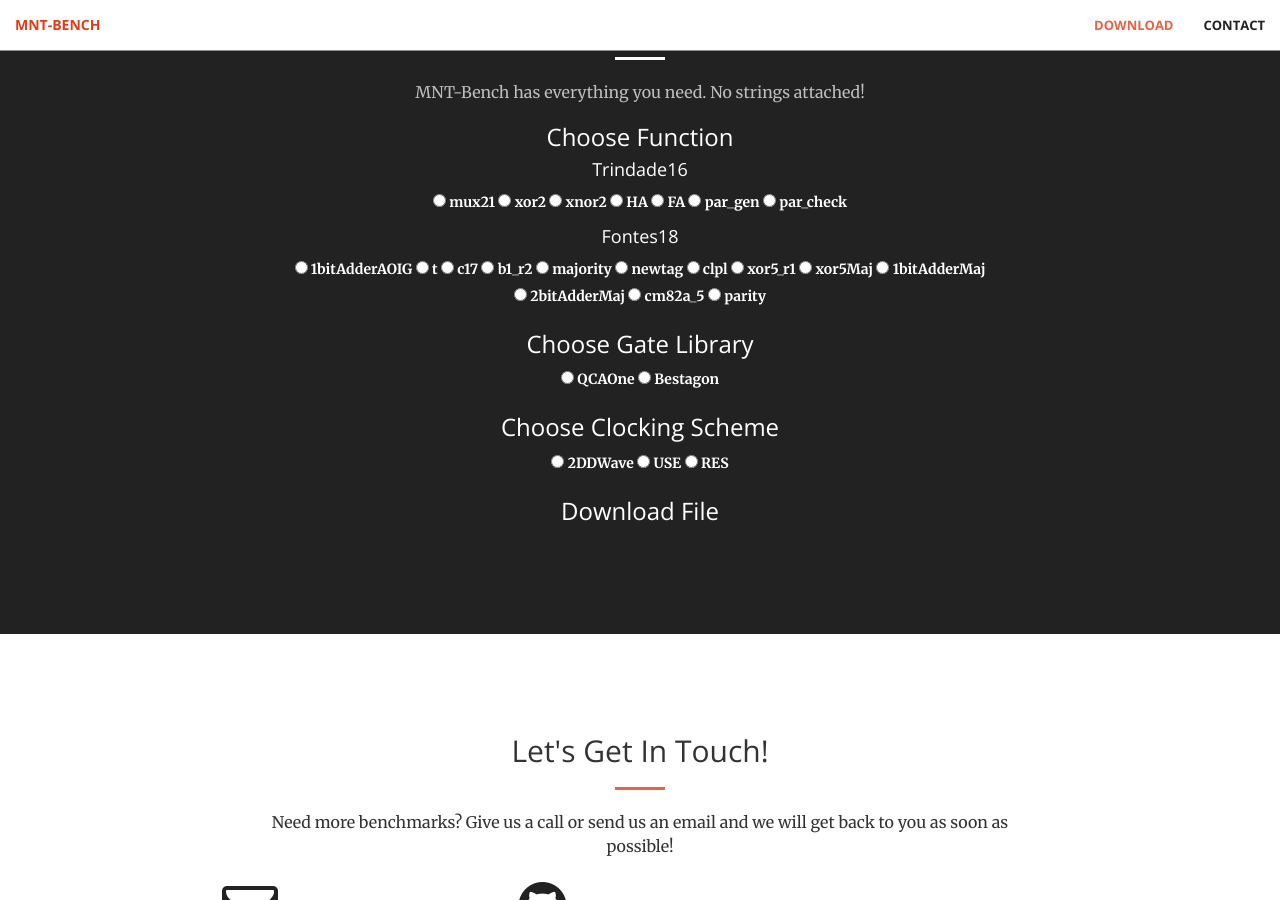
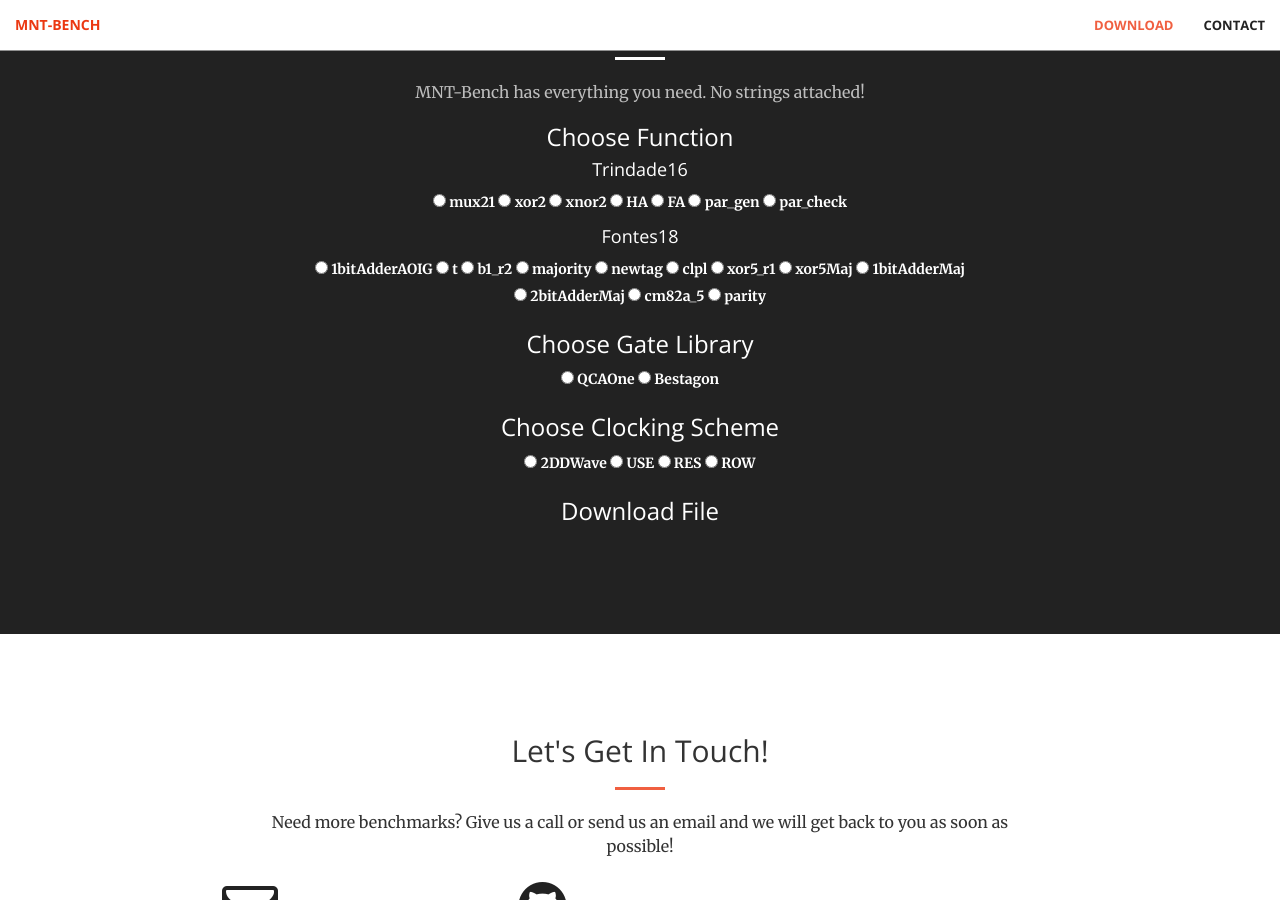
Before and after one commit to simon1hofmann/mnt-bench-old, a Jekyll site: the page built from docs/index.html, in a window 1280 px wide and 900 px high, scrolled down 996 px. Built offline with Jekyll 4.4.1, drawn with Linux system fonts in a browser that asks for light colours; nearby versions of some CDN libraries.

Commit message:
Update call-to-action.html

```diff
--- a/docs/_includes/call-to-action.html
+++ b/docs/_includes/call-to-action.html
@@ -38,9 +38,6 @@
                         </label>
                         <label>
                         <input type="radio" class="select" value="t" name="Function" /> t
-                        </label>
-                        <label>
-                        <input type="radio" class="select" value="c17" name="Function" /> c17
                         </label>
                         <label>
                         <input type="radio" class="select" value="b1_r2" name="Function" /> b1_r2
@@ -95,6 +92,9 @@
                     <label>
                     <input type="radio" class="select" value="RES" name="Clocking" /> RES
                     </label>
+                    <label>
+                    <input type="radio" class="select" value="ROW" name="Clocking" /> ROW
+                    </label>
                     <div class="link-container-library-clocking"></div>
                 </div>
                 <div>
@@ -119,7 +119,7 @@ $(document).on("change", ".select", function() {
 
   if (func){
       var trindade16 = ["mux21", "xor2", "xnor2", "HA", "FA", "par_gen", "par_check"];
-      var fontes18 = ["1bitAdderAOIG", "t", "c17", "b1_r2", "majority", "newtag", "clpl", "xor5_r1", "xor5Maj", "1bitAdderMaj", "2bitAdderMaj", "cm82a_5","parity"];
+      var fontes18 = ["1bitAdderAOIG", "t", "b1_r2", "majority", "newtag", "clpl", "xor5_r1", "xor5Maj", "1bitAdderMaj", "2bitAdderMaj", "cm82a_5","parity"];
       if (trindade16.indexOf(func) > -1) {
           var str = "https://github.com/simon1hofmann/mnt-bench/blob/main/benchmarks/Networks/trindade16/" + func + ".v";
           var link = '<a href="'+str+'" class="btn btn-default btn-xl" download>Download network</a>';
```
